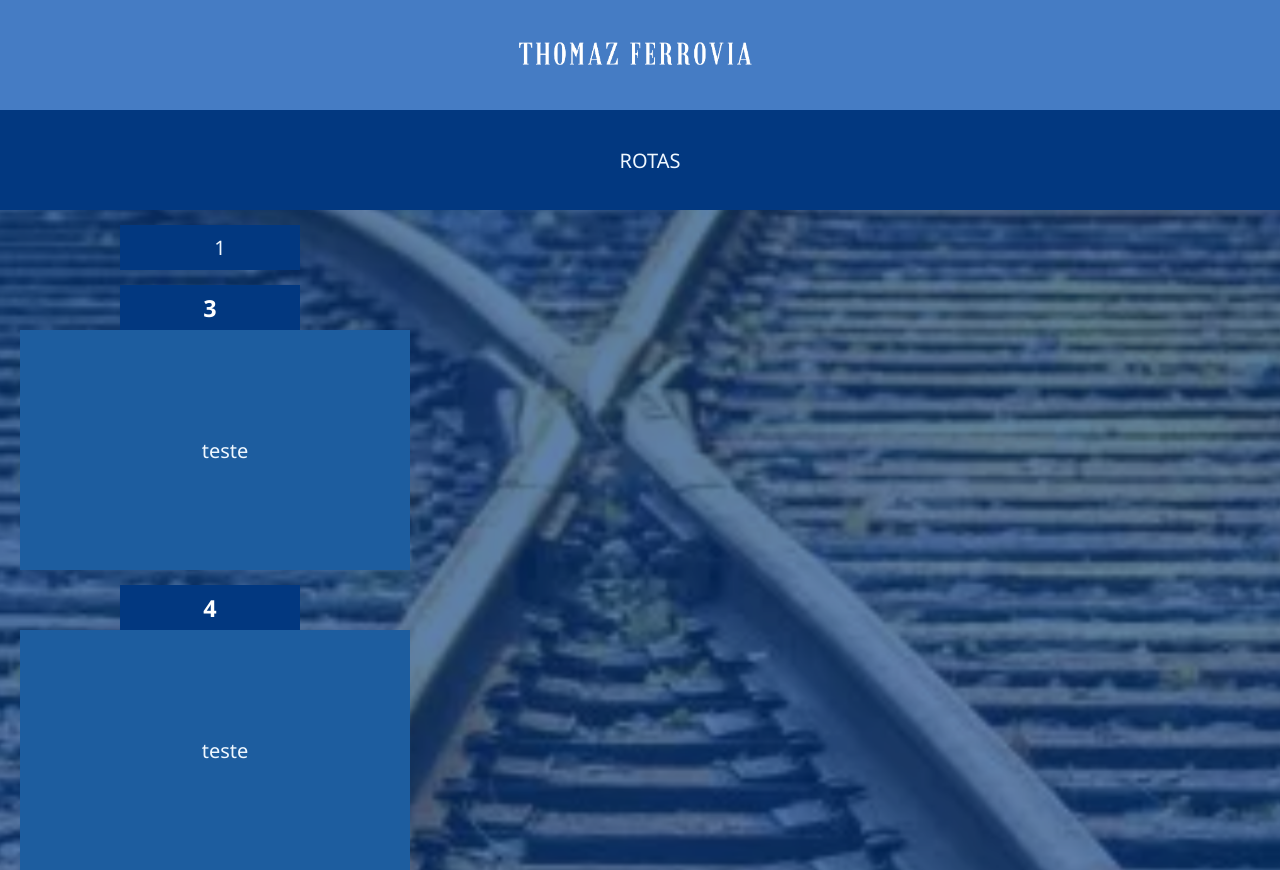
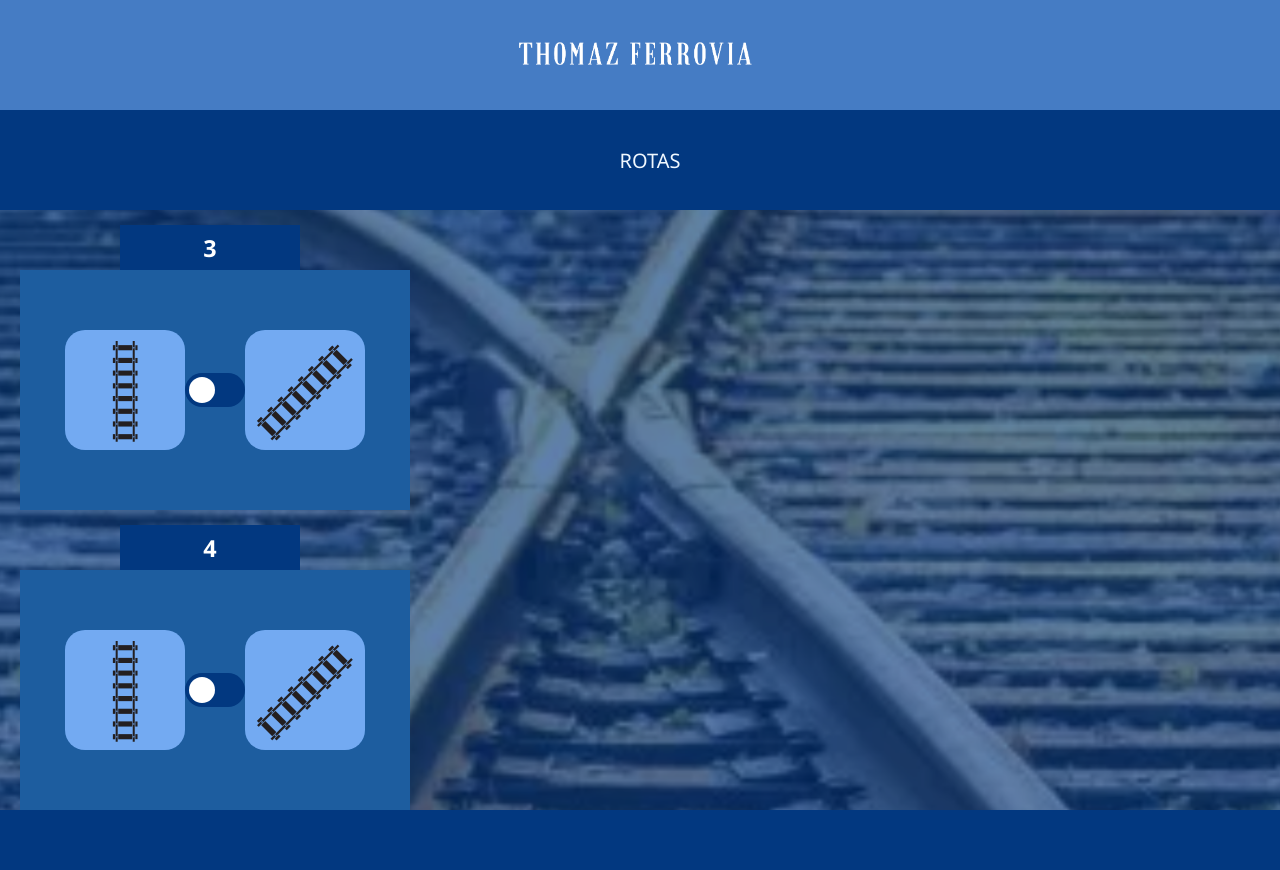
Before and after one commit to eduardatomazz/thomasferrovia, a PHP site: page /public/rota2.html in a window 1280 px wide. After the commit the page ends 810 px from the top, so only its background shows below. Run offline with PHP 8.4, Linux system fonts and the light colour scheme.

Commit message:
add- terminei a parte das rotas

```diff
--- a/public/rota2.html
+++ b/public/rota2.html
@@ -14,20 +14,38 @@
             <p>ROTAS</p>
         </div>
         <div class="quadradoazul">
-            <p>1</p>
-        </div>
-
-         <div class="quadradoazul">
             <h3>3</h3>
         </div>
         <div class="quadradoazulclaro">
-            <p>teste</p>
+            <div class="flex">
+                <div class="quadradinho">
+                    <img src="../img/TrilhoReto .png" alt="">
+                </div>
+                <label class="switch">
+                    <input type="checkbox">
+                    <span class="slider round"></span>
+                </label>
+                <div class="quadradinho">
+                    <img src="../img/TrilhoDiagonal.png" alt="">
+                </div>
+            </div>
         </div>
-         <div class="quadradoazul">
+        <div class="quadradoazul">
             <h3>4</h3>
         </div>
         <div class="quadradoazulclaro">
-            <p>teste</p>
+            <div class="flex">
+                <div class="quadradinho">
+                    <img src="../img/TrilhoReto .png" alt="">
+                </div>
+                <label class="switch">
+                    <input type="checkbox">
+                    <span class="slider round"></span>
+                </label>
+                <div class="quadradinho">
+                    <img src="../img/TrilhoDiagonal.png" alt="">
+                </div>
+            </div>
         </div>
     </header>
 
--- a/styles/style.css
+++ b/styles/style.css
@@ -584,6 +584,7 @@ h2 {
 
 .flex{
     display: flex;
+    align-items: center
 }
 
 .verde {
```
Also changed, not shown: public/rota1.html (+12 -4 lines), img/TrilhoCurvadoDireita.png (added), img/TrilhoCurvadoEsquerda .png (added), img/TrilhoDiagonal.png (added), img/TrilhoReto .png (added).
